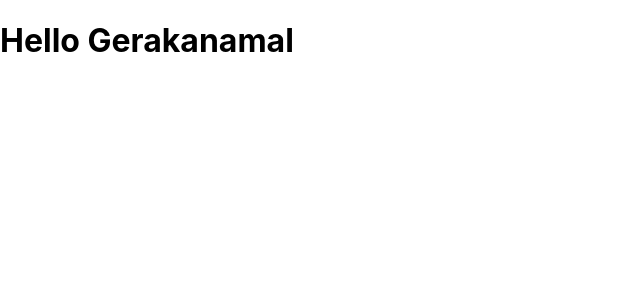
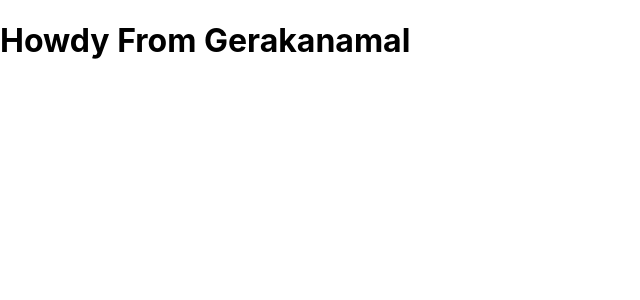
Before and after one commit to bridgecrew-perf6/latihan-deploy-vps, a React (Create React App) app: page / in a window 1280 px wide. Shown: the top 300 px of the page, without its empty margins (0-640 px from the left). Built offline with nearby package versions, Linux system fonts and the light colour scheme.

Commit message:
updating gerakanamal

```diff
--- a/src/App.js
+++ b/src/App.js
@@ -1,7 +1,7 @@
 function App() {
   return (
     <div>
-      <h1> Hello Gerakanamal</h1>
+      <h1>Howdy From Gerakanamal</h1>
     </div>
   );
 }
```
